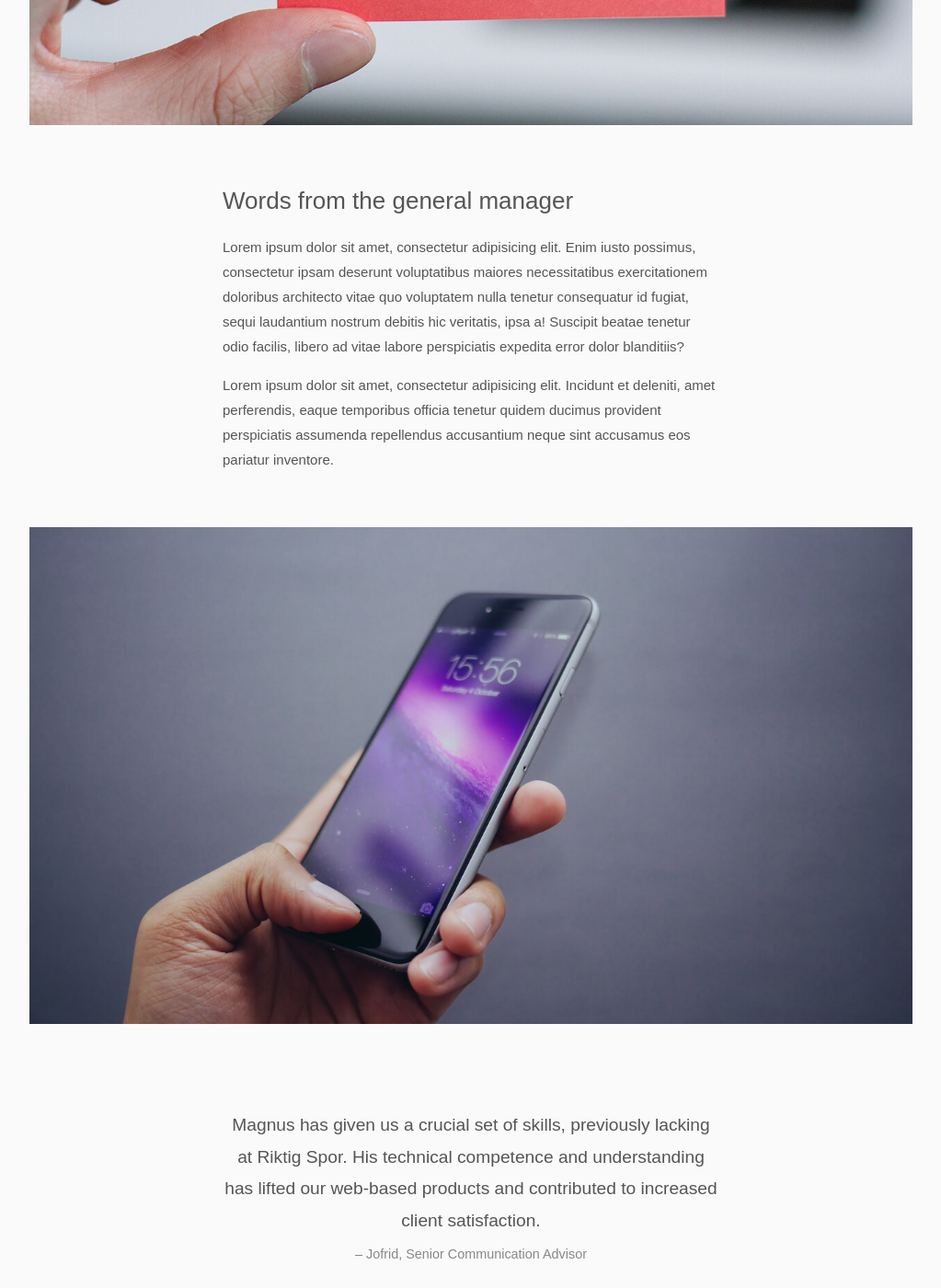
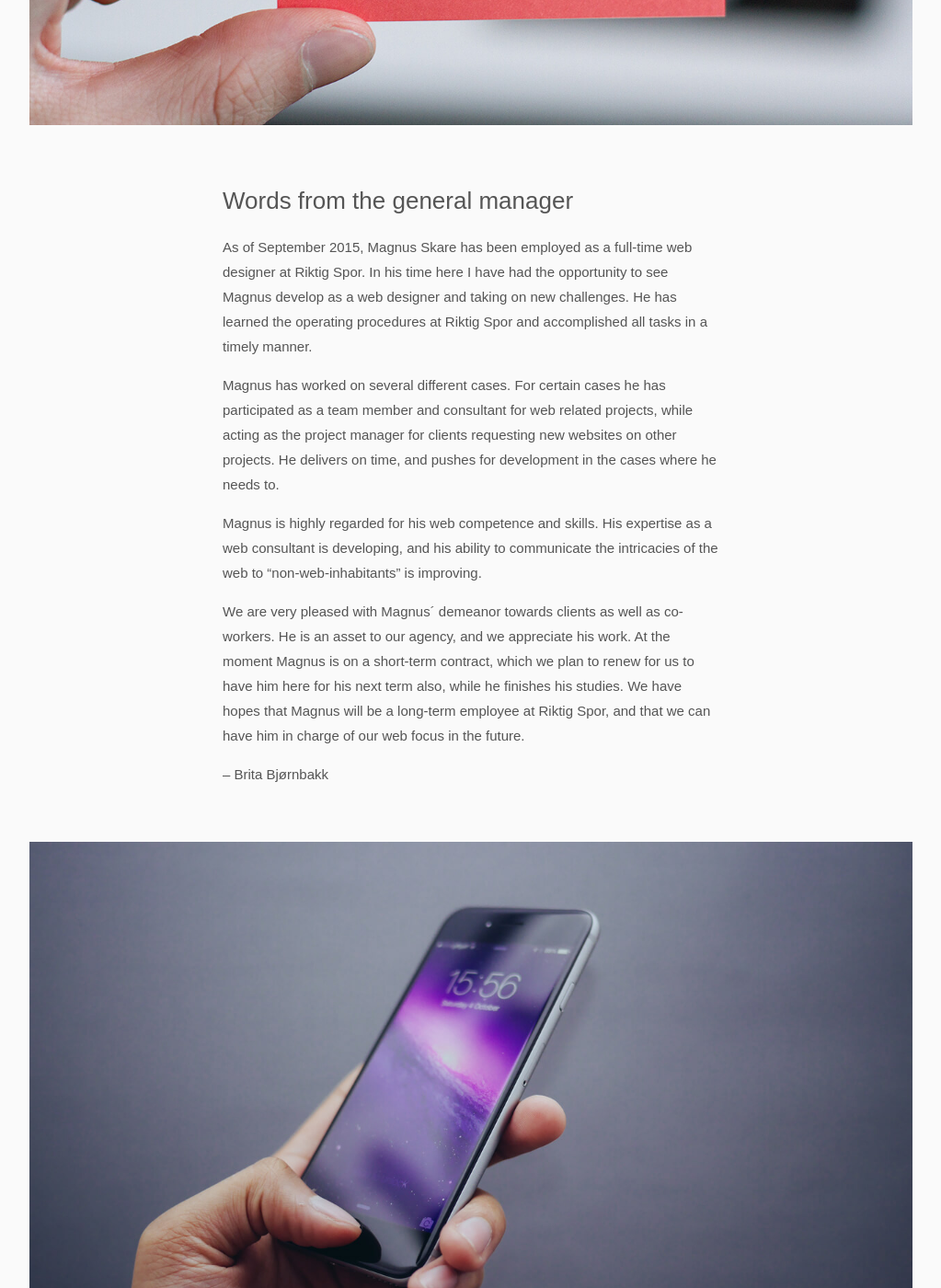
Before and after one commit to partcoffee/uni, a Jekyll site: the page built from _case/riktigspor.md, in a window 1280 px wide and 1400 px high, scrolled down 2175 px. Shown: the whole window at 92% size, without its empty margins (128-1151 px from the left). Built offline with Jekyll 4.4.1, drawn with Linux system fonts in a browser that asks for light colours.

Commit message:
Updated with GM message

```diff
--- a/_case/riktigspor.md
+++ b/_case/riktigspor.md
@@ -39,9 +39,15 @@
 
 ## Words from the general manager
 
-Lorem ipsum dolor sit amet, consectetur adipisicing elit. Enim iusto possimus, consectetur ipsam deserunt voluptatibus maiores necessitatibus exercitationem doloribus architecto vitae quo voluptatem nulla tenetur consequatur id fugiat, sequi laudantium nostrum debitis hic veritatis, ipsa a! Suscipit beatae tenetur odio facilis, libero ad vitae labore perspiciatis expedita error dolor blanditiis?
+As of September 2015, Magnus Skare has been employed as a full-time web designer at Riktig Spor. In his time here I have had the opportunity to see Magnus develop as a web designer and taking on new challenges. He has learned the operating procedures at Riktig Spor and accomplished all tasks in a timely manner.
 
-Lorem ipsum dolor sit amet, consectetur adipisicing elit. Incidunt et deleniti, amet perferendis, eaque temporibus officia tenetur quidem ducimus provident perspiciatis assumenda repellendus accusantium neque sint accusamus eos pariatur inventore.
+Magnus has worked on several different cases. For certain cases he has participated as a team member and consultant for web related projects, while acting as the project manager for clients requesting new websites on other projects. He delivers on time, and pushes for development in the cases where he needs to.
+
+Magnus is highly regarded for his web competence and skills. His expertise as a web consultant is developing, and his ability to communicate the intricacies of the web to “non-web-inhabitants” is improving.
+
+We are very pleased with Magnus´ demeanor towards clients as well as co-workers. He is an asset to our agency, and we appreciate his work. At the moment Magnus is on a short-term contract, which we plan to renew for us to have him here for his next term also, while he finishes his studies. We have hopes that Magnus will be a long-term employee at Riktig Spor, and that we can have him in charge of our web focus in the future.
+
+– Brita Bjørnbakk
 
 <div class="div"></div>
 
```
Also changed, not shown: 1 other file.
